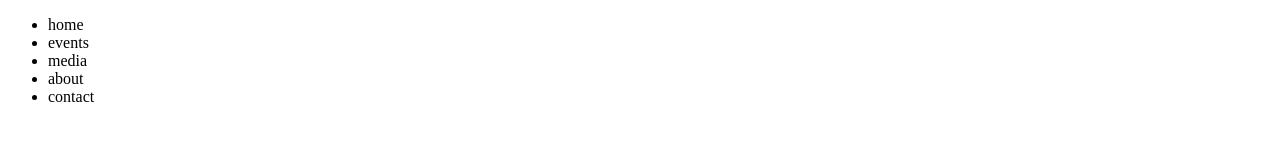
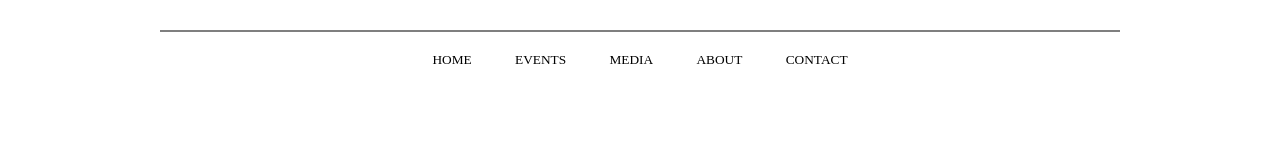
Before and after one commit to demond611/jw_church_site, a website: page app/index.html in a window 1280 px wide. Drawn offline with Linux system fonts and the light colour scheme; the site is published under a folder, as on GitHub Pages, so addresses that start at the root find nothing.

Commit message:
updated footer.css and section in index.html

```diff
--- a/app/index.html
+++ b/app/index.html
@@ -14,7 +14,7 @@
 
     <link href="https://fonts.googleapis.com/css?family=Roboto:400,100,300,500" rel="stylesheet" type="text/css">
 
-    <link rel="stylesheet" href="/temp/styles/main.css">
+    <link rel="stylesheet" href="temp/styles/main.css">
 </head>
 
 <body>
--- a/gulp/task/watch.js
+++ b/gulp/task/watch.js
@@ -28,5 +28,5 @@ gulp.task( 'watch', function () {
 // CSS INJECT FOR STYLES UPDATES
 gulp.task( 'cssInject', ['styles'], function () {
 	return gulp.src( './app/temp/styles/main.css' )
-	.pipe( browserSync.stream() );
+		.pipe( browserSync.stream() );
 });
```
